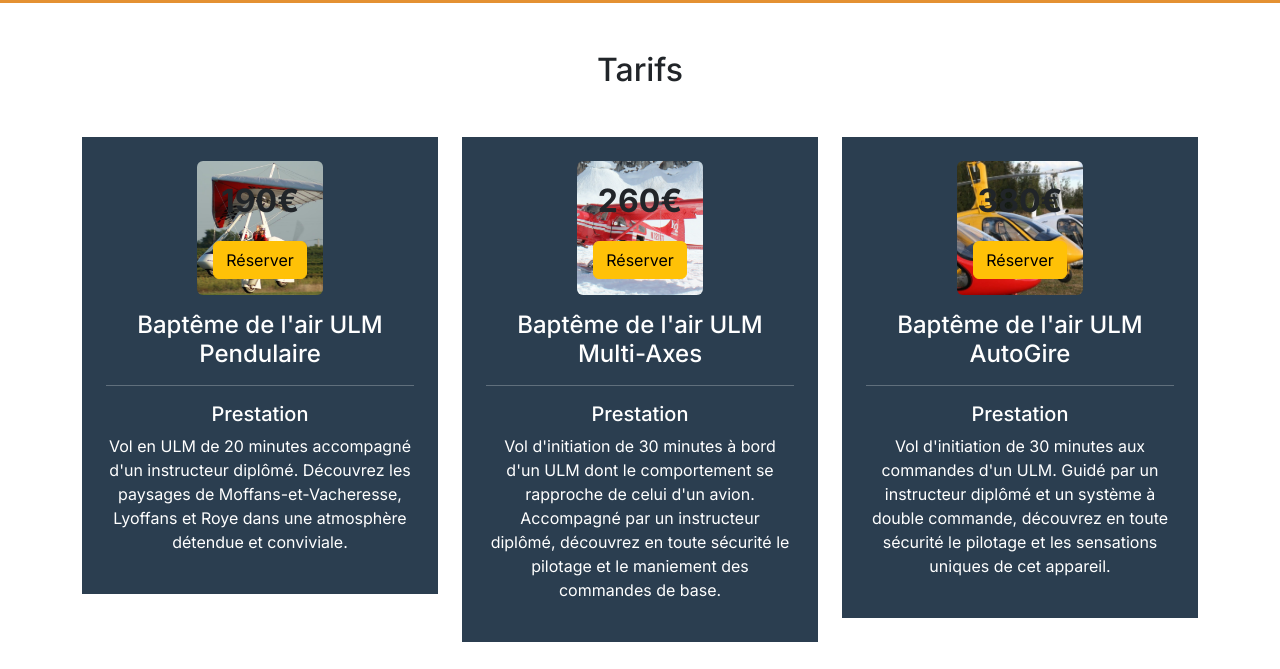
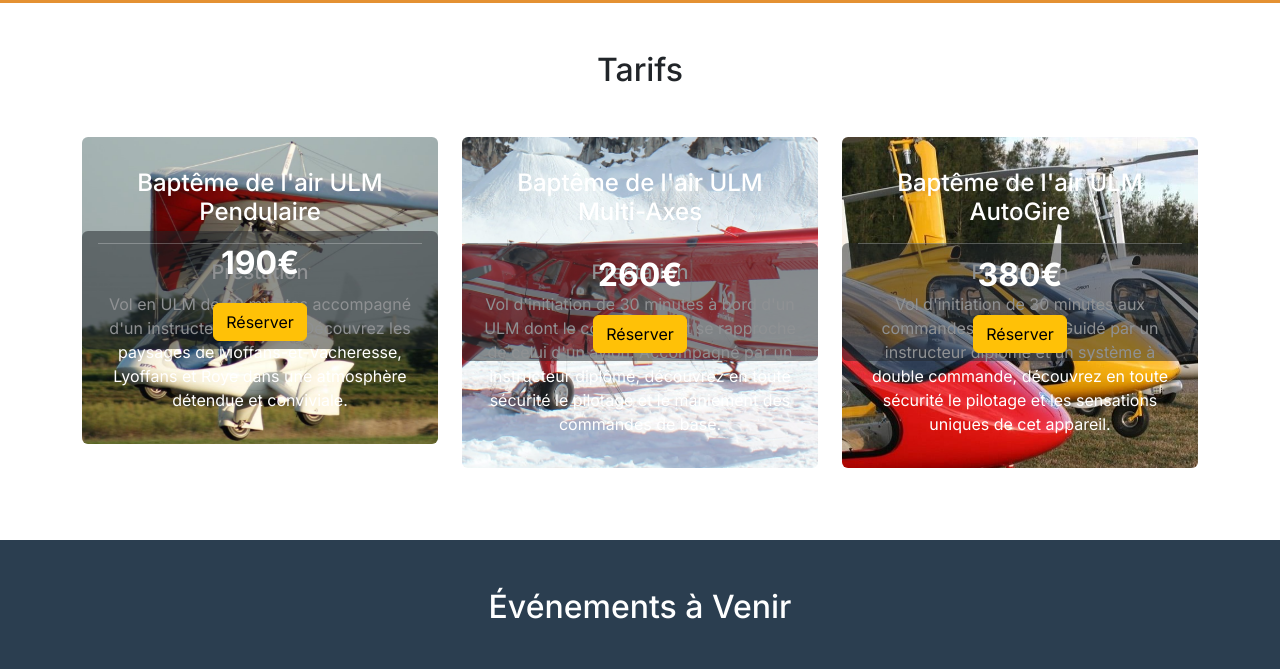
Before and after one commit to HELIOS-7-mart/TP_Bootstrap_Marton_Boulard, a plain HTML site: page TP_Refonte_site_web/index.html in a window 1280 px wide. Shown: the part 2140-2809 px from the top of the page. Drawn offline with nearby package versions, Linux system fonts and the light colour scheme.

Commit message:
Update index.html

```diff
--- a/TP_Refonte_site_web/index.html
+++ b/TP_Refonte_site_web/index.html
@@ -211,8 +211,8 @@
                 <h2 class="mb-5">Tarifs</h2>
                 <div class="row">
                     <div class="col-lg-4 mb-4">
-                        <div class="p-4 section-dark-blue">
-                            <div class="bg-price1 p-3 rounded text-dark text-center bg-opacity-50 d-inline-block">
+                        <div class="bg-price1 position-relative rounded text-center text-white p-3">
+                            <div class="position-absolute top-50 start-50 translate-middle p-2 bg-dark bg-opacity-50 rounded w-100">
                                 <p class="fs-2 fw-bold">190€</p>
                                 <a href="#" class="btn btn-warning">Réserver</a>
                             </div>
@@ -223,8 +223,8 @@
                         </div>
                     </div>
                     <div class="col-lg-4 mb-4">
-                        <div class="p-4 section-dark-blue">
-                            <div class="bg-price2 p-3 rounded text-dark text-center bg-opacity-50 d-inline-block">
+                        <div class="bg-price2 position-relative rounded text-center text-white p-3">
+                            <div class="position-absolute top-50 start-50 translate-middle p-2 bg-dark bg-opacity-50 rounded w-100">
                                 <p class="fs-2 fw-bold">260€</p>
                                 <a href="#" class="btn btn-warning">Réserver</a>
                             </div>
@@ -235,8 +235,8 @@
                         </div>
                     </div>
                      <div class="col-lg-4 mb-4">
-                        <div class="p-4 section-dark-blue">
-                            <div class="bg-price3 p-3 rounded text-dark text-center bg-opacity-50 d-inline-block">
+                        <div class="bg-price3 position-relative rounded text-center text-white p-3">
+                            <div class="position-absolute top-50 start-50 translate-middle p-2 bg-dark bg-opacity-50 rounded w-100">
                                 <p class="fs-2 fw-bold">380€</p>
                                 <a href="#" class="btn btn-warning">Réserver</a>
                             </div>
```
